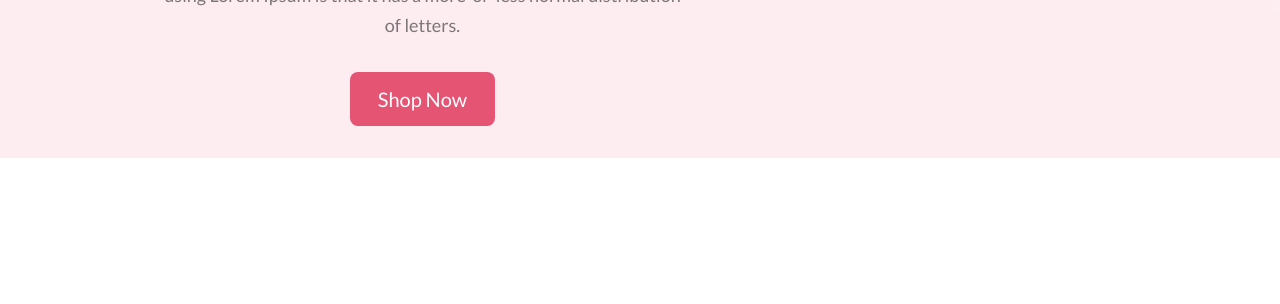
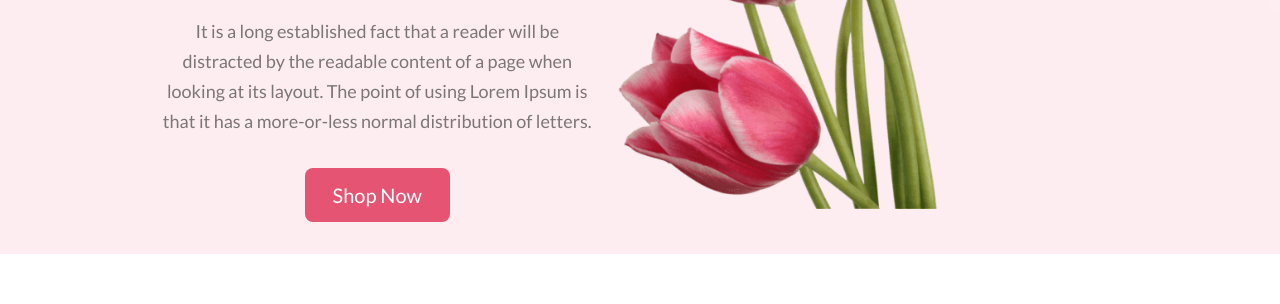
Before and after one commit to TutonGhosh/flower-shop, a plain HTML site: page index.html in a window 1280 px wide. Shown: the part 496-800 px from the top of the page. Drawn offline with Linux system fonts and the light colour scheme.

Commit message:
first commit

```diff
--- a/index.html
+++ b/index.html
@@ -15,7 +15,7 @@
                 <button>Shop Now</button>
             </div>
             <div class="banner-img">
-                <img src="flower-shop\Flower Asset\pngwing 10.png" alt="Flower Image">
+                <img src="Flower Asset\pngwing 10.png" alt="Flower Image">
             </div>
         </div>
     </header>
--- a/styles/style.css
+++ b/styles/style.css
@@ -20,6 +20,11 @@ button {
   border: none;
   font-size: 20px;
   padding: 15px 28px;
+  cursor: pointer;
+  transition: all 0.5s;
+}
+button:hover {
+    background: #b51033;
 }
 
 header {
```
Also changed, not shown: Flower Asset/Flower 01.png (added), Flower Asset/Group 57.png (added), Flower Asset/Group 58.png (added), Flower Asset/Group 59.png (added), Flower Asset/Rectangle 4.png (added), Flower Asset/Rectangle 5.png (added), Flower Asset/Rectangle 6.png (added), Flower Asset/Rectangle 9.png (added), Flower Asset/pngwing 10.png (added), Flower Asset/pngwing 5.png (added), Flower Asset/pngwing 6.png (added), Flower Asset/pngwing 7.png (added), Flower Asset/pngwing 8.png (added).
